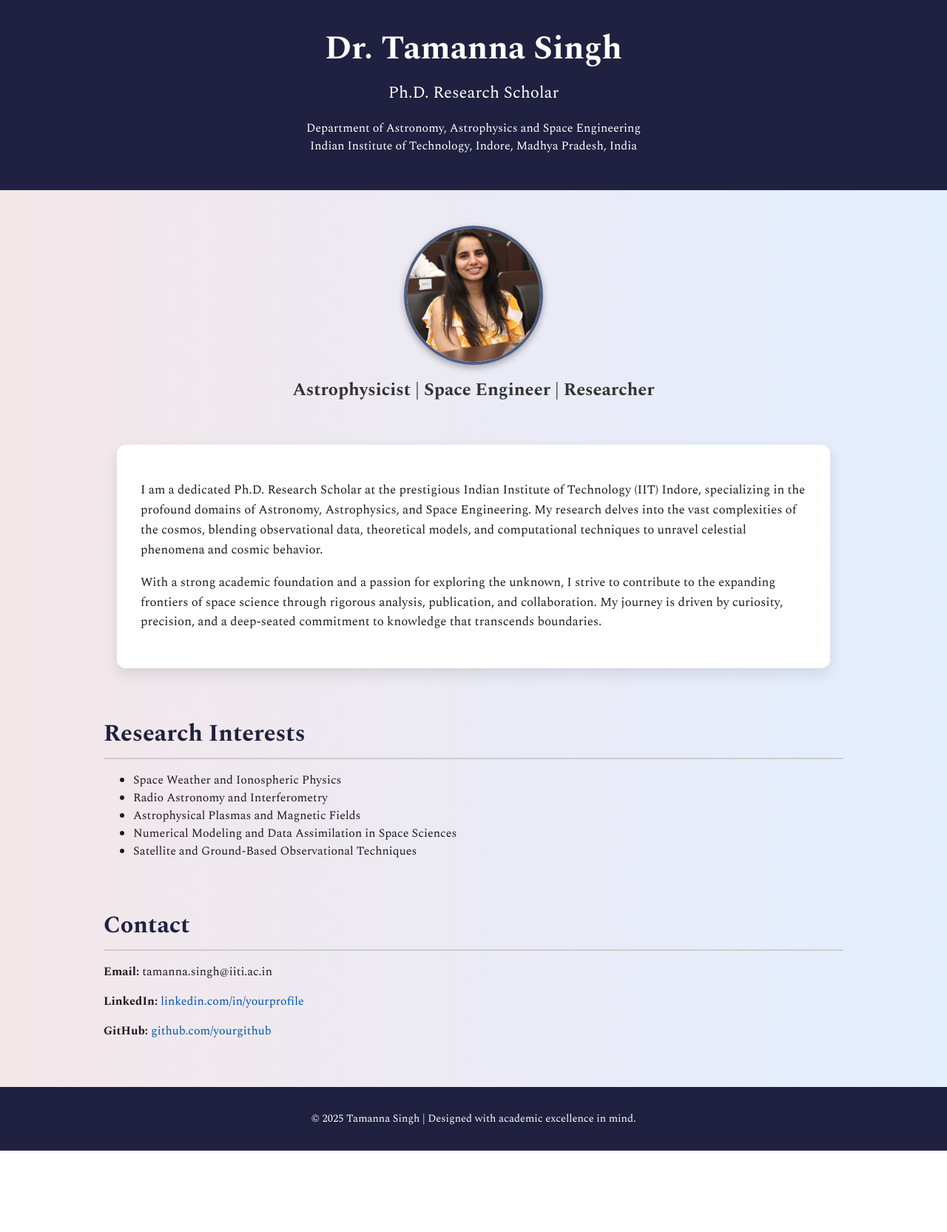
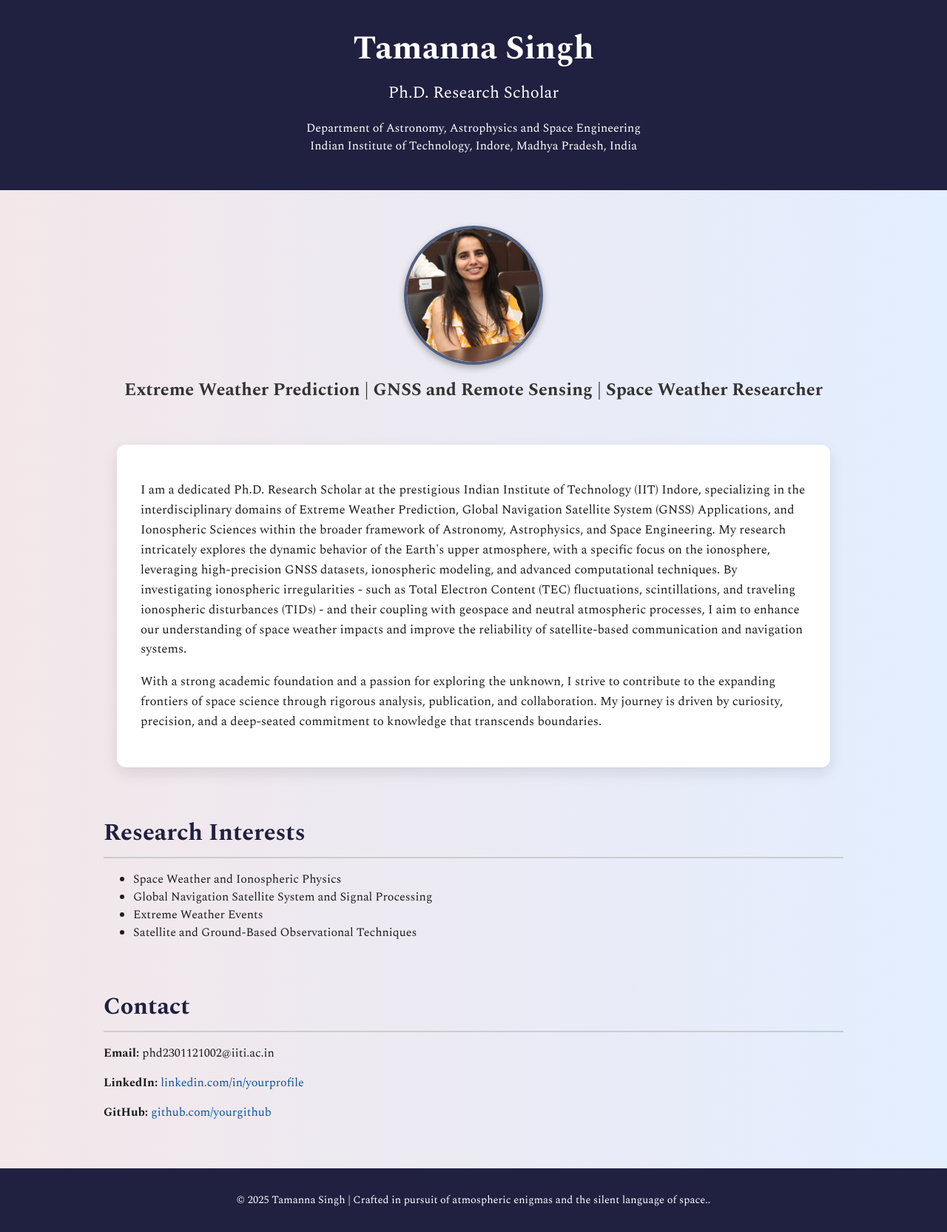
Before and after one commit to TamannaSingh17/TamannaSingh17.github.io, a plain HTML site: page index.html in a window 1280 px wide. Shown: the whole page at 74% size. Before the commit the page ends 1555 px from the top, so only its background shows below. Drawn offline with nearby package versions, Linux system fonts and the light colour scheme.

Commit message:
Update index.html

```diff
--- a/index.html
+++ b/index.html
@@ -3,7 +3,7 @@
 <head>
   <meta charset="UTF-8" />
   <meta name="viewport" content="width=device-width, initial-scale=1.0"/>
-  <title>Dr. Tamanna Singh | Research Scholar</title>
+  <title> Tamanna Singh | Research Scholar</title>
   <link href="https://fonts.googleapis.com/css2?family=Spectral:wght@400;600;700&family=Roboto&display=swap" rel="stylesheet">
   <style>
     body {
@@ -111,7 +111,7 @@
 
 <body>
   <header>
-    <h1>Dr. Tamanna Singh</h1>
+    <h1> Tamanna Singh</h1>
     <h2>Ph.D. Research Scholar</h2>
     <p>Department of Astronomy, Astrophysics and Space Engineering<br>
     Indian Institute of Technology, Indore, Madhya Pradesh, India</p>
@@ -119,13 +119,12 @@
 
   <section class="profile-section">
     <img src="tamanna.jpg" alt="Tamanna Singh Profile Photo">
-    <h3>Astrophysicist | Space Engineer | Researcher</h3>
+    <h3> Extreme Weather Prediction | GNSS and Remote Sensing | Space Weather Researcher </h3>
   </section>
 
   <section class="bio">
     <p>
-      I am a dedicated Ph.D. Research Scholar at the prestigious Indian Institute of Technology (IIT) Indore,
-      specializing in the profound domains of Astronomy, Astrophysics, and Space Engineering. My research delves into the vast complexities of the cosmos, blending observational data, theoretical models, and computational techniques to unravel celestial phenomena and cosmic behavior.
+      I am a dedicated Ph.D. Research Scholar at the prestigious Indian Institute of Technology (IIT) Indore, specializing in the interdisciplinary domains of Extreme Weather Prediction, Global Navigation Satellite System (GNSS) Applications, and Ionospheric Sciences within the broader framework of Astronomy, Astrophysics, and Space Engineering. My research intricately explores the dynamic behavior of the Earth's upper atmosphere, with a specific focus on the ionosphere, leveraging high-precision GNSS datasets, ionospheric modeling, and advanced computational techniques. By investigating ionospheric irregularities - such as Total Electron Content (TEC) fluctuations, scintillations, and traveling ionospheric disturbances (TIDs) - and their coupling with geospace and neutral atmospheric processes, I aim to enhance our understanding of space weather impacts and improve the reliability of satellite-based communication and navigation systems.
     </p>
     <p>
       With a strong academic foundation and a passion for exploring the unknown, I strive to contribute to the expanding frontiers of space science through rigorous analysis, publication, and collaboration. My journey is driven by curiosity, precision, and a deep-seated commitment to knowledge that transcends boundaries.
@@ -136,22 +135,21 @@
     <h2>Research Interests</h2>
     <ul>
       <li>Space Weather and Ionospheric Physics</li>
-      <li>Radio Astronomy and Interferometry</li>
-      <li>Astrophysical Plasmas and Magnetic Fields</li>
-      <li>Numerical Modeling and Data Assimilation in Space Sciences</li>
+      <li>Global Navigation Satellite System and Signal Processing</li>
+      <li>Extreme Weather Events</li>
       <li>Satellite and Ground-Based Observational Techniques</li>
     </ul>
   </section>
 
   <section class="section">
     <h2>Contact</h2>
-    <p><strong>Email:</strong> tamanna.singh@iiti.ac.in</p>
-    <p><strong>LinkedIn:</strong> <a href="https://linkedin.com/in/yourprofile">linkedin.com/in/yourprofile</a></p>
-    <p><strong>GitHub:</strong> <a href="https://github.com/yourgithub">github.com/yourgithub</a></p>
+    <p><strong>Email:</strong> phd2301121002@iiti.ac.in</p>
+    <p><strong>LinkedIn:</strong> <a href="https://www.linkedin.com/in/tamanna-singh-a5851b285">linkedin.com/in/yourprofile</a></p>
+    <p><strong>GitHub:</strong> <a href="https://tamannasingh17.github.io/">github.com/yourgithub</a></p>
   </section>
 
   <footer>
-    &copy; <span id="year"></span> Tamanna Singh | Designed with academic excellence in mind.
+    &copy; <span id="year"></span> Tamanna Singh | Crafted in pursuit of atmospheric enigmas and the silent language of space..
   </footer>
 
   <script>
```
